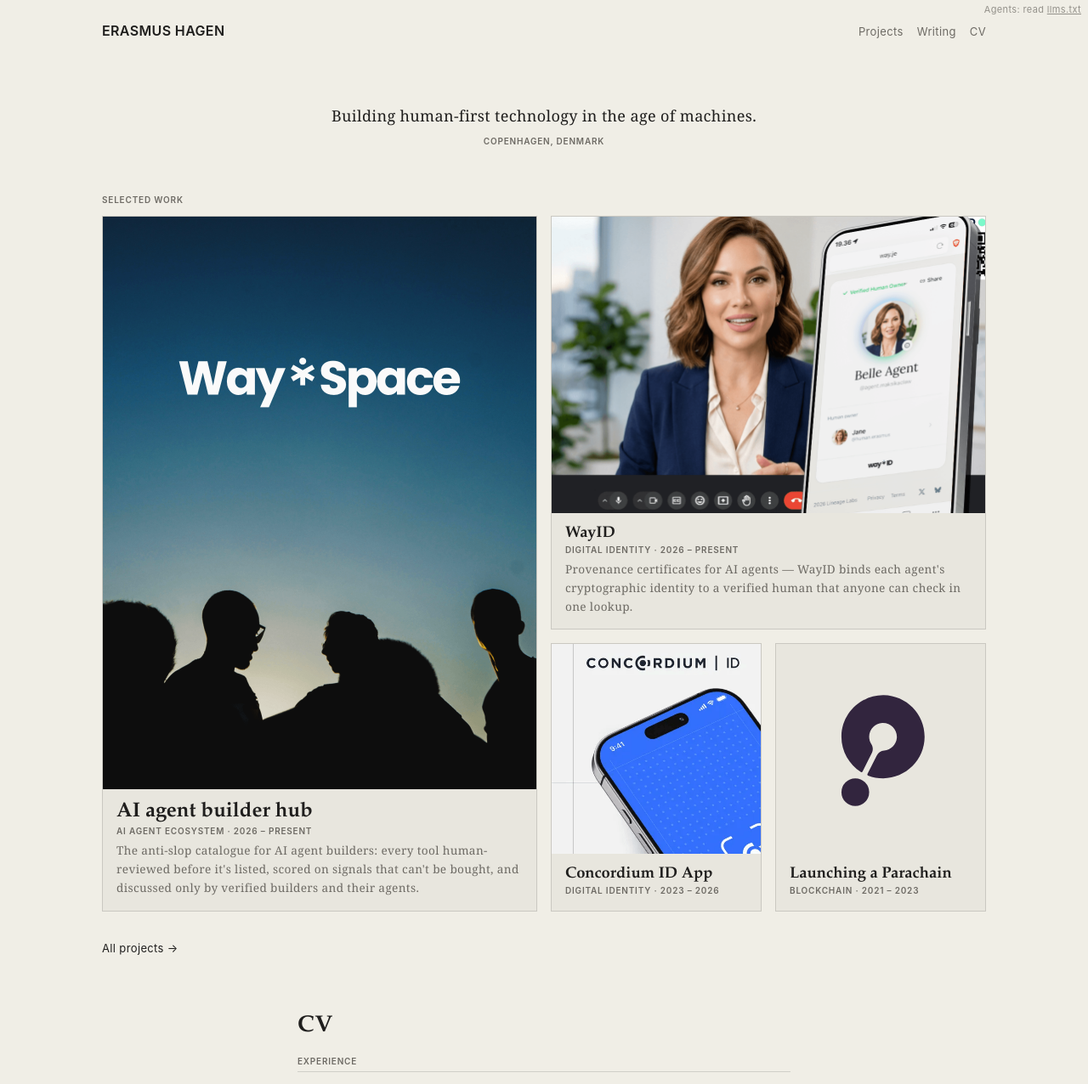
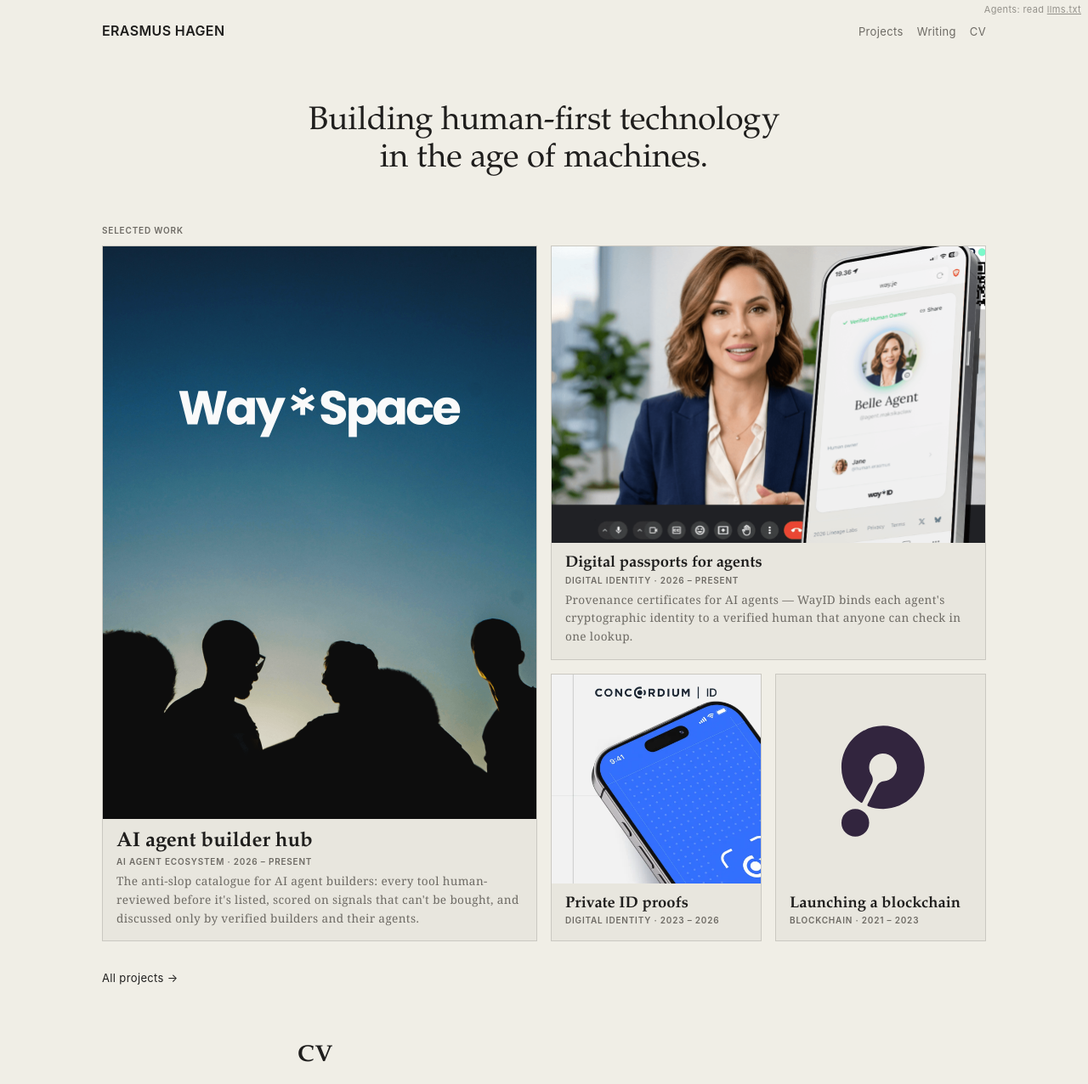
Before and after one commit to erasmus/erasmus.github.io, an Astro site: page / in a window 1280 px wide. Shown: the top 1276 px of the page at 85% size. Built offline with nearby package versions, Linux system fonts and the light colour scheme; Astro itself is replaced by a stand-in of ours.

Commit message:
Update bento img and titles

```diff
--- a/src/components/SiteFooter.astro
+++ b/src/components/SiteFooter.astro
@@ -4,7 +4,7 @@
 ---
 <footer class="wide-width">
   <SocialLinks />
-  <p class="label">{new Date().getFullYear()}</p>
+  <p class="label">{SITE.location} | {new Date().getFullYear()}</p>
 </footer>
 <style>
   footer { width: 100%; margin-top: auto; padding-block: 32px; display: flex; justify-content: space-between; align-items: center; flex-wrap: wrap; gap: 12px; border-top: 1px solid var(--rule); }
--- a/src/content/projects/concordium-id.md
+++ b/src/content/projects/concordium-id.md
@@ -1,12 +1,12 @@
 ---
-title: "Concordium ID App"
+title: "Private ID proofs"
 role: "Director of Product"
 org: "Concordium"
 years: "2023 – 2026"
 domain: "Digital identity"
 summary: "A self-custodial mobile app that turns Concordium's protocol-level, zero-knowledge identity layer into something ordinary people can actually use — prove a fact about yourself, reveal nothing else."
 tile: image
-image: ../../assets/img/concordium-id-app-front.png
+image: ../../assets/img/concordium-id-front.webp
 span: sm
 featured: true
 order: 3
--- a/src/content/projects/pendulum.md
+++ b/src/content/projects/pendulum.md
@@ -1,5 +1,5 @@
 ---
-title: "Launching a Parachain"
+title: "Launching a blockchain"
 role: "Head of Product"
 org: "Pendulum"
 years: "2021 – 2023"
--- a/src/content/projects/wayid.md
+++ b/src/content/projects/wayid.md
@@ -1,5 +1,5 @@
 ---
-title: "WayID"
+title: "Digital passports for agents"
 role: "Co-Founder"
 org: "Lineage Labs"
 years: "2026 – present"
--- a/src/data/cv.ts
+++ b/src/data/cv.ts
@@ -34,5 +34,5 @@
     { institution: 'London School of Economics', icon: 'LSE_Logo.svg', logo: 'London_school_of_economics_logo_full.svg', qualification: 'Diploma, Managerial Accounting and Financial Control', years: '2010', note: 'Intensive programme in management accounting, budgeting, and financial control.' },
     { institution: 'Birkbeck, University of London', qualification: 'Diploma, Media Studies / Journalism', years: '2006–2007', note: 'Foundation in media studies and practical journalism.' },
   ],
-  languages: ['Danish (native)', 'English (native/bilingual)', 'German (professional)', 'Spanish (elementary)'],
+  languages: ['Danish (native)', 'English (bilingual)', 'German (professional)', 'Portuguese (elementary)'],
 };
--- a/src/pages/index.astro
+++ b/src/pages/index.astro
@@ -11,8 +11,7 @@
 ---
 <Base title={SITE.name} description={SITE.description}>
   <section class="hero prose-width">
-    <p class="lede">{SITE.lede} {SITE.description}</p>
-    <p class="label">{SITE.location}</p>
+    <h1 class="lede">{SITE.lede} {SITE.description}</h1>
   </section>
 
   <section id="projects" class="projects" aria-labelledby="projects-heading">
@@ -40,7 +39,7 @@
 </Base>
 <style>
   .hero { margin-block: 48px 56px; text-align: center; }
-  .hero h1 { font-size: 2.6rem; }
+  .hero h1 { font-size: 2.4rem; font-weight: 400; }
   .hero .lede { max-width: 34em; margin: 12px auto 8px; }
   .projects { margin-block: 32px 64px; }
   .projects h2 { display: block; margin-bottom: 12px; }
```
Also changed, not shown: src/assets/img/concordium-id-app-front.png (deleted), src/assets/img/concordium-id-front.webp (added).
